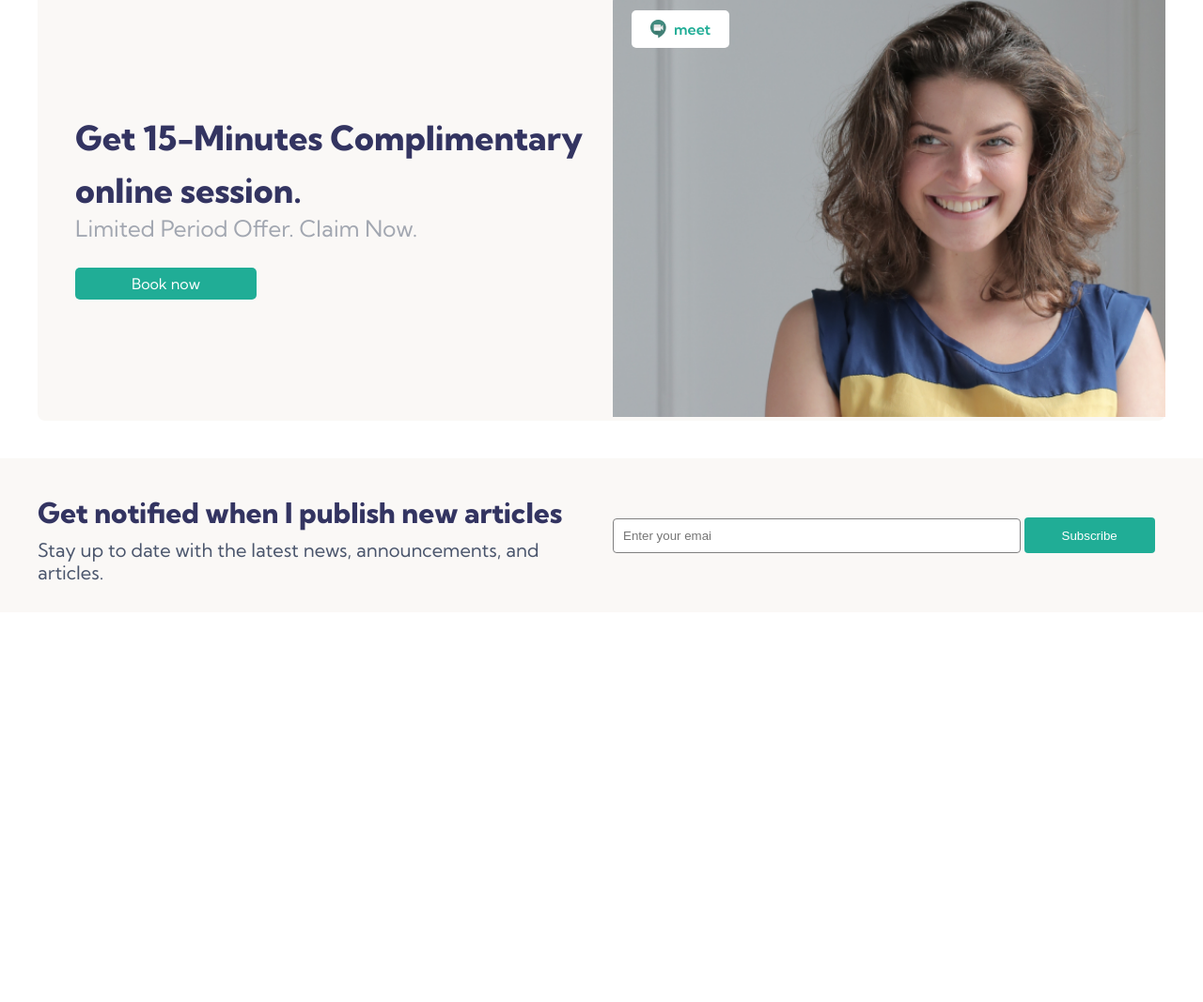
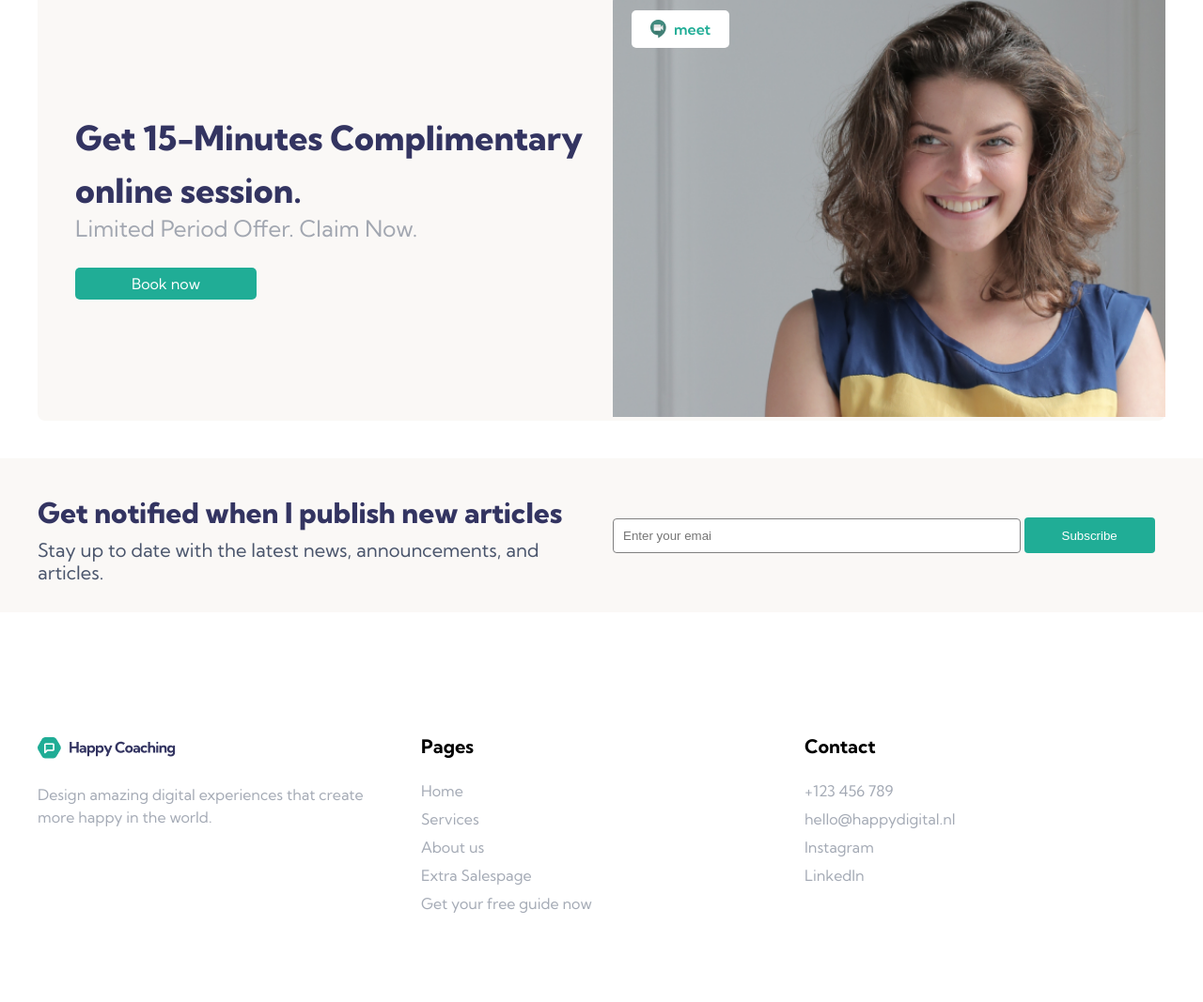
Before and after one commit to mdshaharulsiyam/Qtec-Solution-Limited-job-task, a plain HTML site: page index.html in a window 1280 px wide. Shown: the part 3610-4677 px from the top of the page at 94% size. Before the commit the page ends 4302 px from the top, so only its background shows below. Drawn offline with Linux system fonts and the light colour scheme.

Commit message:
footer section completed

```diff
--- a/css/style.css
+++ b/css/style.css
@@ -314,30 +314,27 @@ nav ul :last-child a:hover {
 }
 
 /* area section  */
-.area {
+.area ,footer{
     padding: 90px 0;
 }
-
 .area .flex {
     gap: 6%;
     align-items: start;
 }
-
 .area .flex_column {
     width: 47%;
 }
-
 .area .flex_column p {
     max-width: 470px;
     font-size: 17px;
     line-height: 25px;
 }
-
+footer .flex,
 .area :last-child {
     justify-content: space-between;
     gap: 2%;
 }
-
+footer .flex_column,
 .area :last-child .flex_column {
     width: 32%;
 }
@@ -545,6 +542,29 @@ cursor: pointer;
 .notified_section .flex .flex_column button:hover{
 color: #041434;
 }
+
+/* footer  */
+footer .flex{
+    align-items: start;
+}
+footer h5{
+  font-size: 20px;
+  padding-bottom: 20px;
+}
+footer p{
+    color: #4A556C80;
+    padding-top: 20px;
+}
+footer a{
+    background: none;
+    color: #4A556C80;
+    display: inline-block;
+    margin: 5px 0;
+
+}
+footer a:hover{
+    color: #20AD96;
+}
 /* responsive design  */
 
 
--- a/index.html
+++ b/index.html
@@ -279,7 +279,8 @@
         <div class="container flex">
             <div class="flex_column">
                 <h2 style="font-size: 30px;">Get notified when I publish new articles</h2>
-                <p style="font-size: 20px; color: #4A556C;">Stay up to date with the latest news, announcements, and articles.</p>
+                <p style="font-size: 20px; color: #4A556C;">Stay up to date with the latest news, announcements, and
+                    articles.</p>
             </div>
             <form onsubmit=subscribe() class="flex_column">
                 <input name="email" type="email" placeholder="Enter your emai">
@@ -287,7 +288,38 @@
             </form>
         </div>
     </section>
-        <!-- notified section  -->
+    <!-- notified section  -->
+    <!-- footer  -->
+    <footer>
+        <div class="flex container">
+            <div class="flex_column">
+                <img src="/img/Logo.png" alt="">
+                <p>Design amazing digital experiences that create more happy in the world.
+                </p>
+            </div>
+            <div class="flex_column">
+                <h5>Pages</h5>
+                <ul class="">
+                    <li><a href="index.html">Home</a></li>
+                    <li><a href="#">Services</a></li>
+                    <li><a href="#">About us</a></li>
+                    <li><a href="#">Extra Salespage</a></li>
+                    <li><a href="#">Get your free guide now</a></li>
+                </ul>
+            </div>
+            <div class="flex_column">
+                <h5>Contact</h5>
+                <ul class="">
+                    <li><a href="tel:+123 456 789">+123 456 789</a></li>
+                    <li><a href="mailto:hello@happydigital.nl">hello@happydigital.nl</a></li>
+                    <li><a target="_blank" href="https://www.instagram.com/">Instagram</a></li>
+                    <li><a target="_blank" href="https://www.linkedin.com/in/shaharul-siyam-7495b02a3/">LinkedIn</a></li>
+
+                </ul>
+            </div>
+        </div>
+    </footer>
+    <!-- footer  -->
     <script src="/js/script.js"></script>
 </body>
 
```
